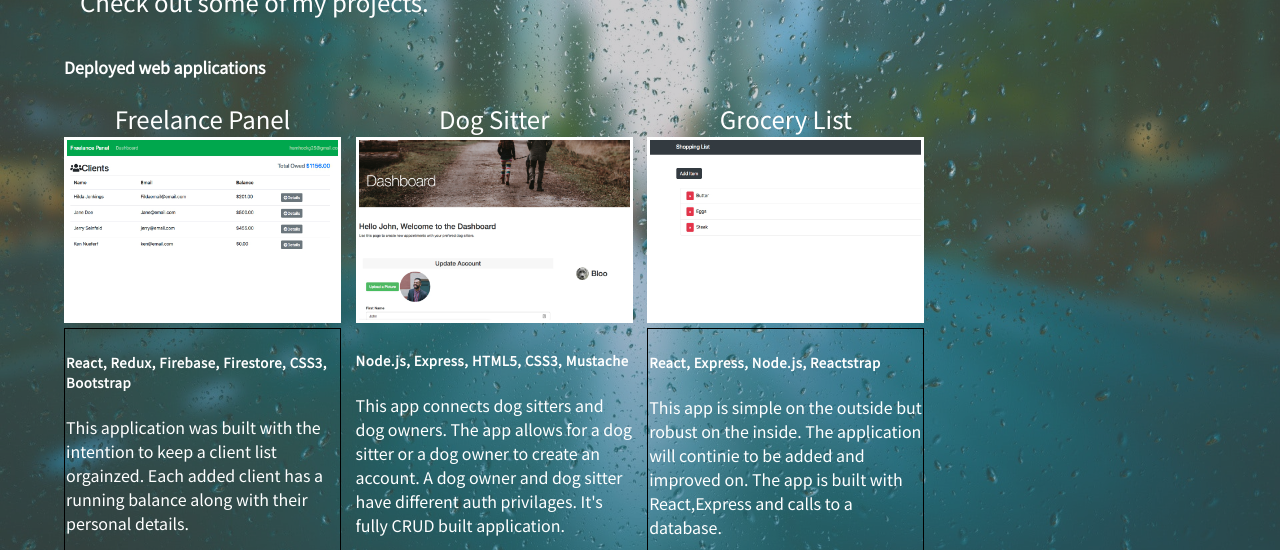
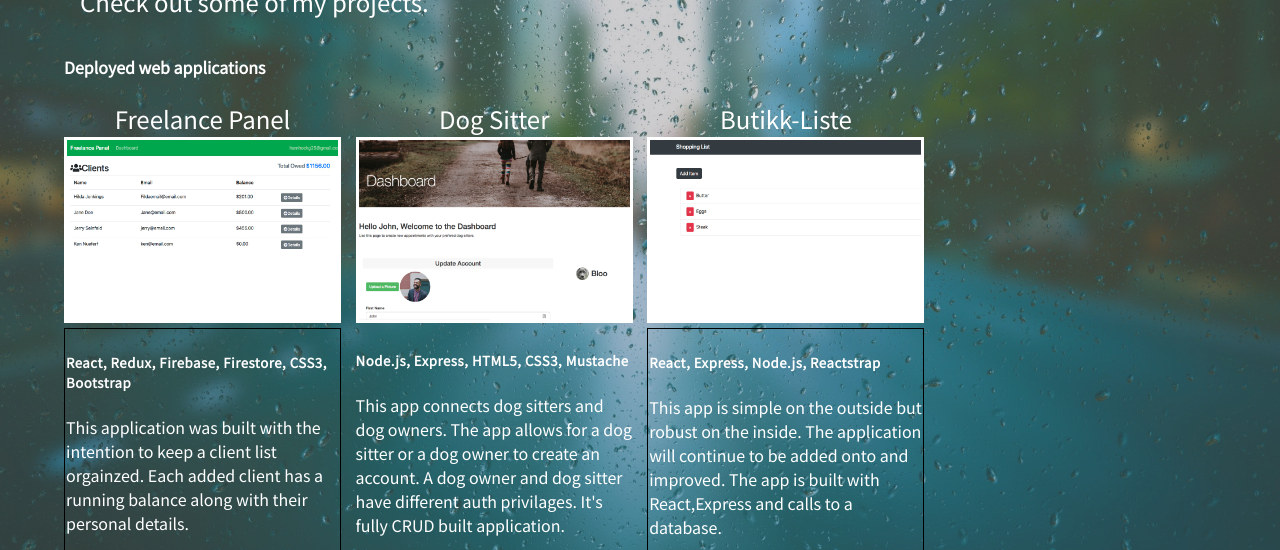
Before and after one commit to Travisg25/blikk, a website: page dist/work.html in a window 1280 px wide. Shown: the part 227-777 px from the top of the page. Drawn offline with Linux system fonts and the light colour scheme.

Commit message:
link broken, spelling error

```diff
--- a/dist/work.html
+++ b/dist/work.html
@@ -105,15 +105,15 @@
           <!-- Grocery List -->
           <div class="item">
             <a target="_blank" style="font-size: 1.5rem; " href="https://pacific-coast-33724.herokuapp.com/" class="project-title">
-              Grocery List
+              Butikk-Liste
             </a>
             <a target="_blank" href="https://pacific-coast-33724.herokuapp.com/">
               <img src="img/projects/Grocery-list.jpg" alt="">
             </a>
             <div style="text-align: left;" class="job job-1 job-dark">
               <h5 style="letter-spacing: .5px">React, Express, Node.js, Reactstrap</h5>
-              <p>This app is simple on the outside but robust on the inside. The application will continie to be added and improved on. The app is built with React,Express and calls to a database. </p>
-              <a target="_blank" href="https://github.com/Travisg25/freelance-panel" class="">
+              <p>This app is simple on the outside but robust on the inside. The application will continue to be added onto and improved. The app is built with React,Express and calls to a database. </p>
+              <a target="_blank" href="https://github.com/Travisg25/butikk-liste" class="">
                 <i class="fab fa-github github-icon"></i>
               </a>
             </div>
```
